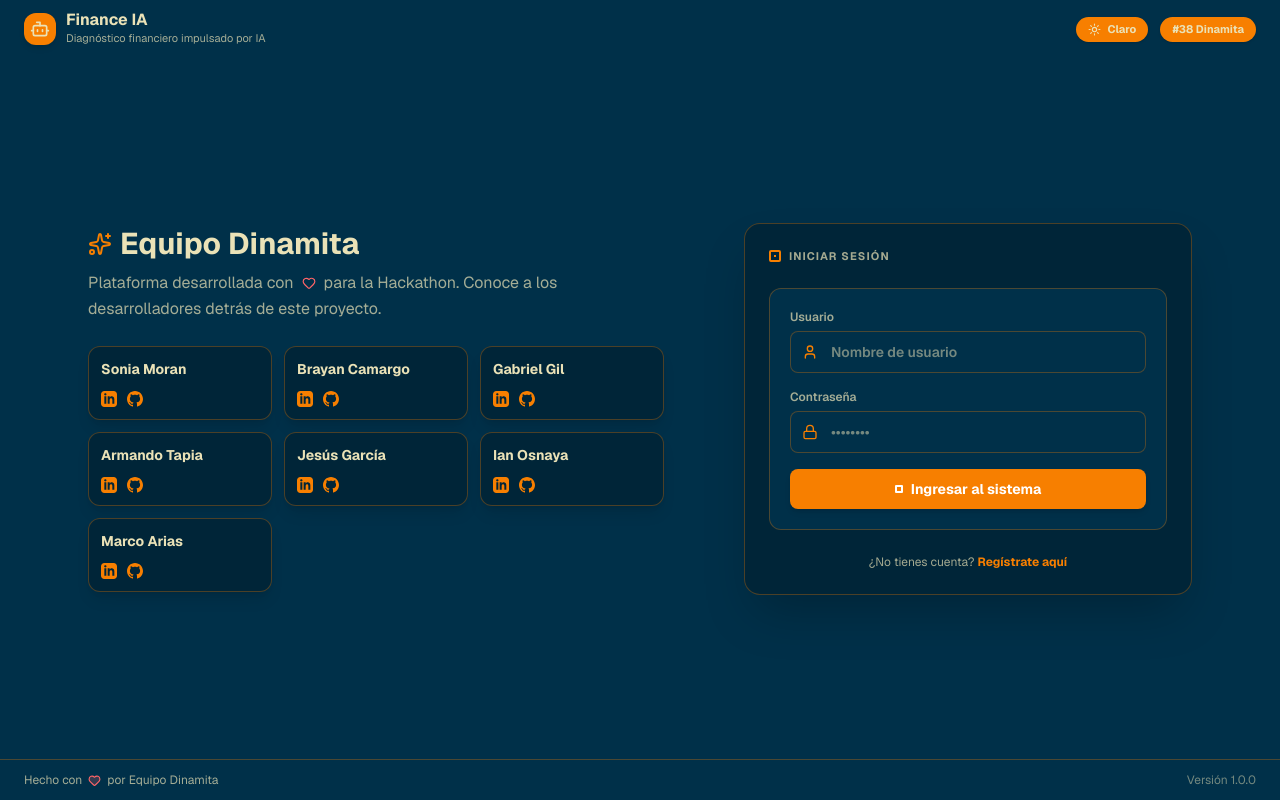
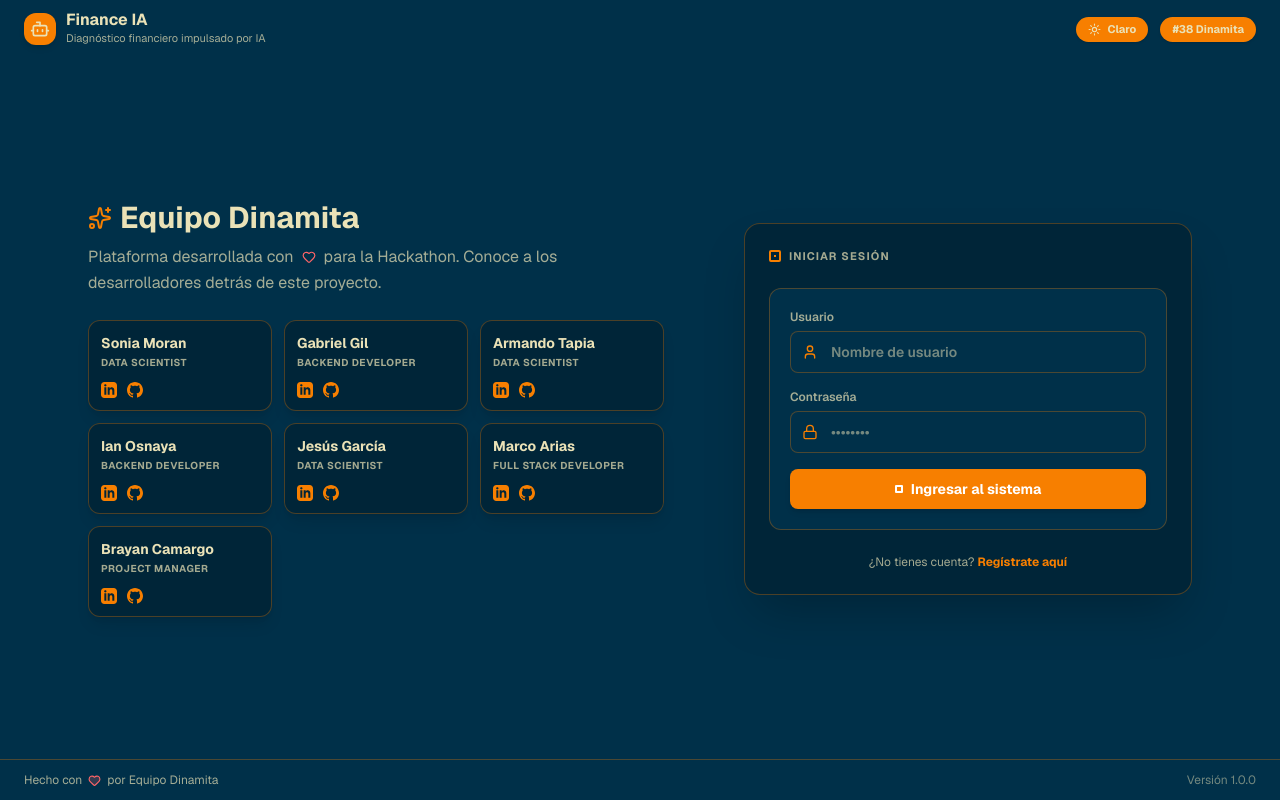
Before and after one commit to No-Country-simulation/G9-LATAM-Team-38, a Next.js app in the folder frontend/: page /login in a window 1280 px wide. Built offline with nearby package versions, Linux system fonts and the light colour scheme; no server answers.

Commit message:
Se modifico el diseño del pdf por una opcion un poco mas minimalista, adicional se modifico algunos de los textos dentro del mismo. Como extra se agrego un efecto de Hover en la tarjeta de todos los compañeros y el rol correspondiente a cada uno de ellos.

```diff
--- a/frontend/src/app/login/page.tsx
+++ b/frontend/src/app/login/page.tsx
@@ -10,18 +10,19 @@ import { GlobalFooter } from "@/components/GlobalFooter";
 
 interface Miembro {
   nombre: string;
+  rol: string;
   linkedin?: string;
   github?: string;
 }
 
 const miembrosEquipo: Miembro[] = [
-  { nombre: "Sonia Moran", linkedin: "https://www.linkedin.com/in/sonia-moran-286717422/", github: "https://github.com/Zonya8" },
-  { nombre: "Brayan Camargo", linkedin: "https://www.linkedin.com/in/brayan-camargo-ram%C3%ADrez/", github: "https://github.com/Brayan-Camargo" },
-  { nombre: "Gabriel Gil", linkedin: "https://www.linkedin.com/in/gabriel-gil-337a20250/", github: "https://github.com/gilgabriel422-netizen" },
-  { nombre: "Armando Tapia", linkedin: "https://www.linkedin.com/in/atapia9/", github: "https://github.com/atapia9" },
-  { nombre: "Jesús García", linkedin: "https://www.linkedin.com/in/jesusjgarciam/", github: "https://github.com/Electrocyte96" },
-  { nombre: "Ian Osnaya", linkedin: "https://www.linkedin.com/in/ian-osnaya-0a7b71375/", github: "https://github.com/IanOsnaya" },
-  { nombre: "Marco Arias", linkedin: "https://www.linkedin.com/in/marco-antonio-arias-mullisaca-b688611ba/", github: "https://github.com/marcomull" },
+  { nombre: "Sonia Moran", rol: "Data Scientist", linkedin: "https://www.linkedin.com/in/sonia-moran-286717422/", github: "https://github.com/Zonya8" },
+  { nombre: "Gabriel Gil", rol: "Backend Developer", linkedin: "https://www.linkedin.com/in/gabriel-gil-337a20250/", github: "https://github.com/gilgabriel422-netizen" },
+  { nombre: "Armando Tapia ", rol: "Data Scientist", linkedin: "https://www.linkedin.com/in/atapia9/", github: "https://github.com/atapia9" },
+  { nombre: "Ian Osnaya", rol: "Backend Developer", linkedin: "https://www.linkedin.com/in/ian-osnaya-0a7b71375/", github: "https://github.com/IanOsnaya" },
+  { nombre: "Jesús García", rol: "Data Scientist", linkedin: "https://www.linkedin.com/in/jesusjgarciam/", github: "https://github.com/Electrocyte96" },
+  { nombre: "Marco Arias", rol: "Full Stack Developer", linkedin: "https://www.linkedin.com/in/marco-antonio-arias-mullisaca-b688611ba/", github: "https://github.com/marcomull" },
+  { nombre: "Brayan Camargo ", rol: "Project Manager", linkedin: "https://www.linkedin.com/in/brayan-camargo-ram%C3%ADrez/", github: "https://github.com/Brayan-Camargo" },
 ];
 
 export default function LoginPage() {
@@ -115,13 +116,13 @@ export default function LoginPage() {
                     <User size={16} />
                   </div>
                   <input
-                    type="text"
+                   type="text"
                     value={username}
                     onChange={(e) => setUsername(e.target.value)}
-                    className="w-full pl-10 pr-4 py-2.5 bg-[var(--brand-bg)] border border-[var(--brand-border)] rounded-lg text-sm font-semibold text-[var(--brand-text)] focus:outline-none focus:border-[var(--brand-accent)] transition-colors"
+                    className="w-full pl-10 pr-4 py-2.5 bg-[var(--brand-bg)] border border-[var(--brand-border)] hover:border-[var(--brand-accent)]/50 rounded-lg text-sm font-semibold text-[var(--brand-text)] focus:outline-none focus:border-[var(--brand-accent)] focus:ring-2 focus:ring-[var(--brand-accent)]/20 transition-all duration-300"
                     placeholder="Nombre de usuario"
                     required
-                  />
+                    />
                 </div>
               </div>
 
@@ -137,7 +138,7 @@ export default function LoginPage() {
                     type="password"
                     value={password}
                     onChange={(e) => setPassword(e.target.value)}
-                    className="w-full pl-10 pr-4 py-2.5 bg-[var(--brand-bg)] border border-[var(--brand-border)] rounded-lg text-sm font-semibold text-[var(--brand-text)] focus:outline-none focus:border-[var(--brand-accent)] transition-colors"
+                    className="w-full pl-10 pr-4 py-2.5 bg-[var(--brand-bg)] border border-[var(--brand-border)] hover:border-[var(--brand-accent)]/50 rounded-lg text-sm font-semibold text-[var(--brand-text)] focus:outline-none focus:border-[var(--brand-accent)] focus:ring-2 focus:ring-[var(--brand-accent)]/20 transition-all duration-300"
                     placeholder="••••••••"
                     required
                   />
@@ -147,7 +148,7 @@ export default function LoginPage() {
               <button
                 type="submit"
                 disabled={loading}
-                className="w-full mt-4 bg-[var(--brand-accent)] hover:bg-[var(--brand-accent-hover)] text-white dark:text-[#0B2545] font-bold py-2.5 rounded-lg transition-all shadow-md flex items-center justify-center gap-2 text-sm disabled:opacity-70 disabled:cursor-not-allowed"
+                className="w-full mt-4 bg-[var(--brand-accent)] hover:bg-[var(--brand-accent-hover)] text-white dark:text-[#0B2545] font-bold py-2.5 rounded-lg transition-all duration-300 transform hover:scale-[1.02] active:scale-95 shadow-md hover:shadow-lg hover:shadow-[var(--brand-accent)]/30 flex items-center justify-center gap-2 text-sm disabled:opacity-70 disabled:cursor-not-allowed"
               >
                 {loading ? (
                   <div className="w-5 h-5 border-2 border-current border-t-transparent rounded-full animate-spin" />
@@ -190,20 +191,29 @@ export default function LoginPage() {
             {miembrosEquipo.map((miembro, idx) => (
               <div
                 key={idx}
-                className="bg-[var(--brand-card)] p-3 rounded-xl border border-[var(--brand-border)] flex flex-col justify-between shadow-lg hover:border-[var(--brand-accent)] transition-colors group"
+                className="bg-[var(--brand-card)] p-3 rounded-xl border border-[var(--brand-border)] flex flex-col justify-between shadow-lg hover:shadow-[0_8px_25px_rgba(0,0,0,0.1)] hover:border-[var(--brand-accent)] transition-all duration-300 group transform hover:-translate-y-1"
               >
-                <span className="font-bold text-xs md:text-sm truncate text-[var(--brand-text)] group-hover:text-[var(--brand-accent)] transition-colors">{miembro.nombre}</span>
+                <div>
+                  {/* Nombre con title para hover */}
+                  <span className="font-bold text-xs md:text-sm truncate text-[var(--brand-text)] group-hover:text-[var(--brand-accent)] transition-colors block" title={miembro.nombre}>
+                    {miembro.nombre}
+                  </span>
+                  {/* Aquí pintamos el ROL */}
+                  <span className="text-[9px] md:text-[10px] text-[var(--brand-muted)] font-bold uppercase tracking-wider truncate block mt-0.5">
+                    {miembro.rol}
+                  </span>
+                </div>
 
                 <div className="flex items-center gap-2.5 mt-3">
                   {miembro.linkedin && (
-                    <a href={miembro.linkedin} target="_blank" rel="noopener noreferrer" className="text-[var(--brand-accent)] hover:text-[var(--brand-text)] transition-colors" title="LinkedIn">
+                    <a href={miembro.linkedin} target="_blank" rel="noopener noreferrer" className="text-[var(--brand-accent)] hover:text-[var(--brand-text)] transition-transform duration-300 hover:scale-110" title="LinkedIn">
                       <svg className="w-4 h-4 fill-current" viewBox="0 0 24 24">
                         <path d="M19 0h-14c-2.761 0-5 2.239-5 5v14c0 2.761 2.239 5 5 5h14c2.762 0 5-2.239 5-5v-14c0-2.761-2.238-5-5-5zm-11 19h-3v-11h3v11zm-1.5-12.268c-.966 0-1.75-.79-1.75-1.764s.784-1.764 1.75-1.764 1.75.79 1.75 1.764-.783 1.764-1.75 1.764zm13.5 12.268h-3v-5.604c0-3.368-4-3.113-4 0v5.604h-3v-11h3v1.765c1.396-2.586 7-2.777 7 2.476v6.759z"/>
                       </svg>
                     </a>
                   )}
                   {miembro.github && (
-                    <a href={miembro.github} target="_blank" rel="noopener noreferrer" className="text-[var(--brand-accent)] hover:text-[var(--brand-text)] transition-colors" title="GitHub">
+                    <a href={miembro.github} target="_blank" rel="noopener noreferrer" className="text-[var(--brand-accent)] hover:text-[var(--brand-text)] transition-transform duration-300 hover:scale-110" title="GitHub">
                       <svg className="w-4 h-4 fill-current" viewBox="0 0 24 24">
                         <path d="M12 0c-6.626 0-12 5.373-12 12 0 5.302 3.438 9.8 8.207 11.387.599.111.793-.261.793-.577v-2.234c-3.338.726-4.033-1.416-4.033-1.416-.546-1.387-1.333-1.756-1.333-1.756-1.089-.745.083-.729.083-.729 1.205.084 1.839 1.237 1.839 1.237 1.07 1.834 2.807 1.304 3.492.997.107-.775.418-1.305.762-1.604-2.665-.305-5.467-1.334-5.467-5.931 0-1.311.469-2.381 1.236-3.221-.124-.303-.535-1.524.117-3.176 0 0 1.008-.322 3.301 1.23.957-.266 1.983-.399 3.003-.404 1.02.005 2.047.138 3.006.404 2.291-1.552 3.297-1.23 3.297-1.23.653 1.653.242 2.874.118 3.176.77.84 1.235 1.911 1.235 3.221 0 4.609-2.807 5.624-5.479 5.921.43.372.823 1.102.823 2.222v3.293c0 .319.192.694.801.576 4.765-1.589 8.199-6.086 8.199-11.386 0-6.627-5.373-12-12-12z"/>
                       </svg>
```
Also changed, not shown: frontend/src/app/analisis/page.tsx (+22 -22 lines).
